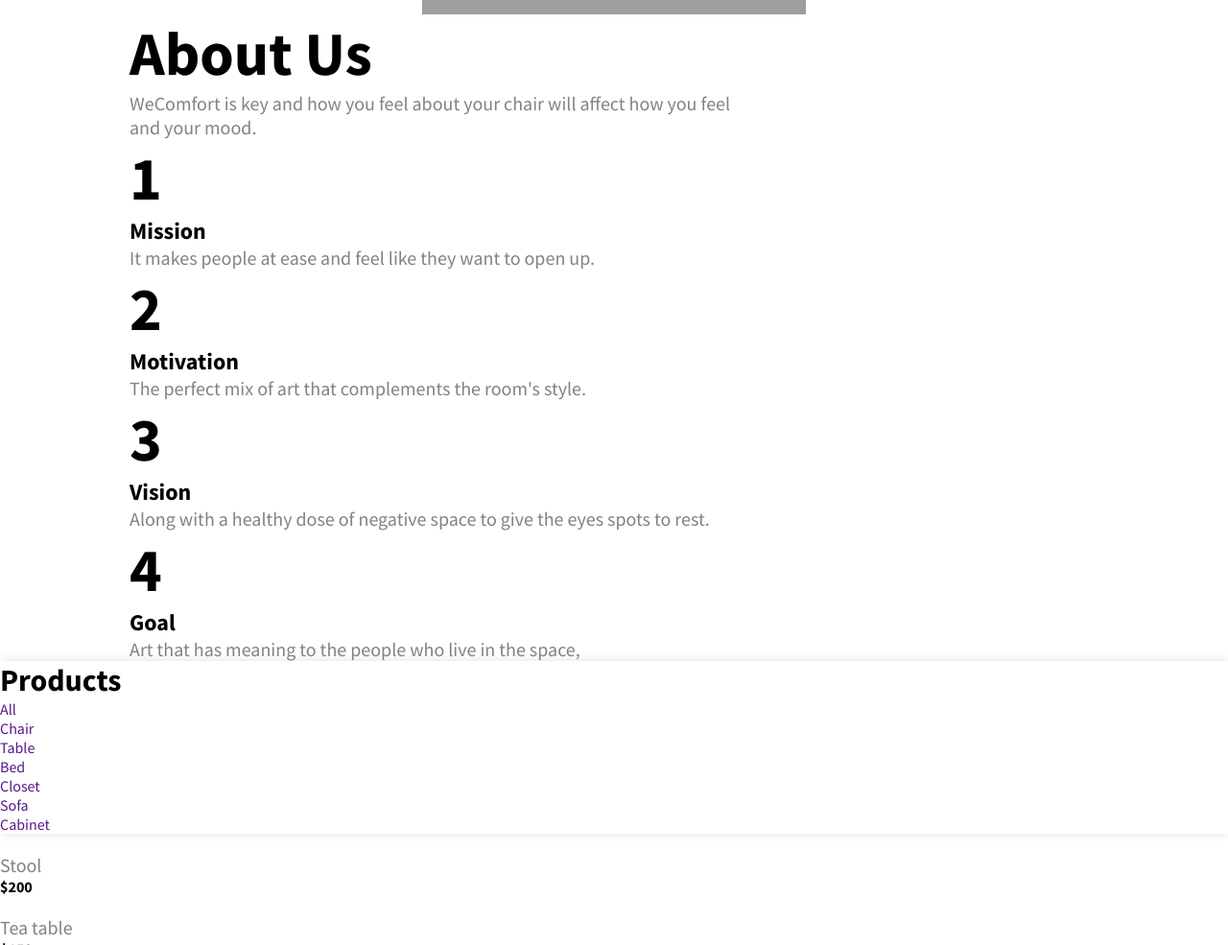
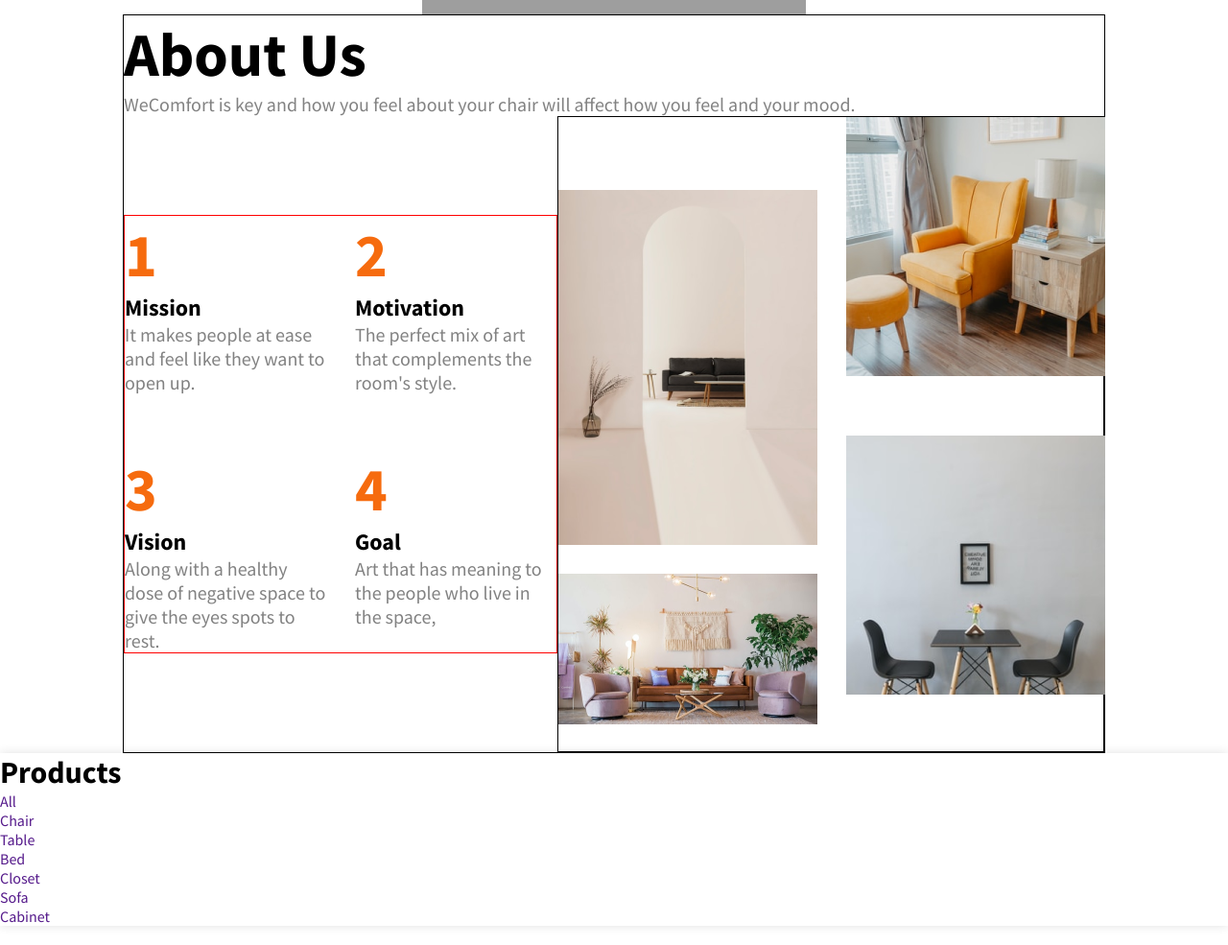
Before and after one commit to Ahad-Web3/Websites, a plain HTML site: page Furniture/index.html in a window 1280 px wide. Shown: the part 1020-2005 px from the top of the page at 96% size. Drawn offline with Linux system fonts and the light colour scheme; grey boxes are pictures that could not be loaded.

Commit message:
About us draft

```diff
--- a/Furniture/index.html
+++ b/Furniture/index.html
@@ -52,11 +52,13 @@
         </div>
     </main>
     <div class="about-us">
-        <div class="left-aboutus">
         <div class="title-text">
             <h2 class="title-text-heading">About Us</h2>
             <h4 class="title-text-paragraph">WeComfort is key and how you feel about your chair will affect how you feel and your mood.</h4>
         </div>
+        <div class="about-us__container">
+            <div class="aboutus__bottom">
+                    <div class="left-aboutus">
                         <div class="steps">
                             <div class="frame">
                                 <h2 class="num">1</h2>
@@ -80,12 +82,18 @@
                             </div>
                         </div>
                     </div>
-        <!-- <div class="grid">
+                    <div class="grid">
+                        <div class="row1">
                             <img src="./images/image1.png" alt="">
+                            <img src="./images/image2.png" alt="">
+                        </div>
+                        <div class="row2">
                             <img src="./images/image3.png" alt="">
-            <img src="./images/image2.png" alt="">
                             <img src="./images/image4.png" alt="">
-        </div> -->
+                        </div>
+                    </div>
+            </div>
+        </div>
     </div>
     <div class="products">
         <div class="header">
--- a/Furniture/style.css
+++ b/Furniture/style.css
@@ -133,11 +133,53 @@ h5{
     width: 50%;
     margin-left: 135px;
 }
+.about-us{
+    border: 1px solid black;
+    width: 80%;
+    margin: auto;
+}
+.aboutus__bottom{
+    display: flex;
+
+}
+.left-aboutus{
+    border: 1px solid red;
+    width: 50%;
+    margin: auto;
+
+}
+.steps{
+    display: grid;
+    grid-template-columns: repeat(2, 1fr);
+    grid-template-rows: repeat(2, 1fr);
+    column-gap: 30px;
+    row-gap: 33px;
+    /* margin: 100px auto; */
+}
+.num{
+    color: #F66B0E;
+}
+
+
+
+
 .grid{
-    float: left;
-    width: 45%;
+    border: 1px solid black;
     display: grid;
-    grid-gap: 30px;
-    grid-template-columns: 270px 270px;
-    grid-template-rows: 370px 157px;
+    gap: 30px;
+    grid-template-columns: repeat(2, 270px );
+    grid-template-rows: minmax(min-content, max-content);
+    width: 570px;
+    height: 663px;
 }
+.row1{
+    display: grid;
+    row-gap: 30px;
+    align-items: flex-end;
+    padding-top: 76px;
+}
+.row2{
+    display: grid;
+    row-gap: 30px;
+    align-items: flex-start;
+}
```
Lines whose indentation alone changed are shown as unchanged.
